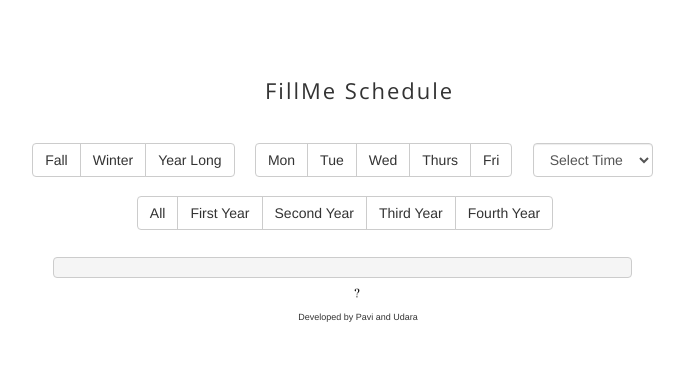
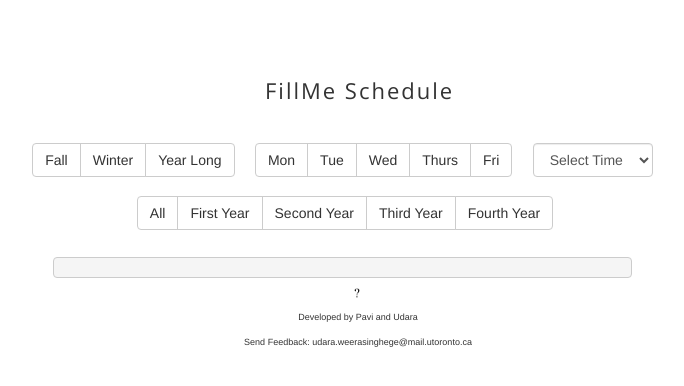
Before and after one commit to udaraweerasinghege/ttable-parser, a plain HTML site: page Uoft_app/index.html in a window 1280 px wide. Shown: the whole page, without its empty margins (282-966 px from the left). Drawn offline with nearby package versions, Linux system fonts and the light colour scheme.

Commit message:
added contact information

```diff
--- a/Uoft_app/index.html
+++ b/Uoft_app/index.html
@@ -89,6 +89,7 @@
 </div>
 
 <footer> Developed by Pavi and Udara </footer>
+<footer> Send Feedback: udara.weerasinghege@mail.utoronto.ca </footer>
 
 
 </body>
```
